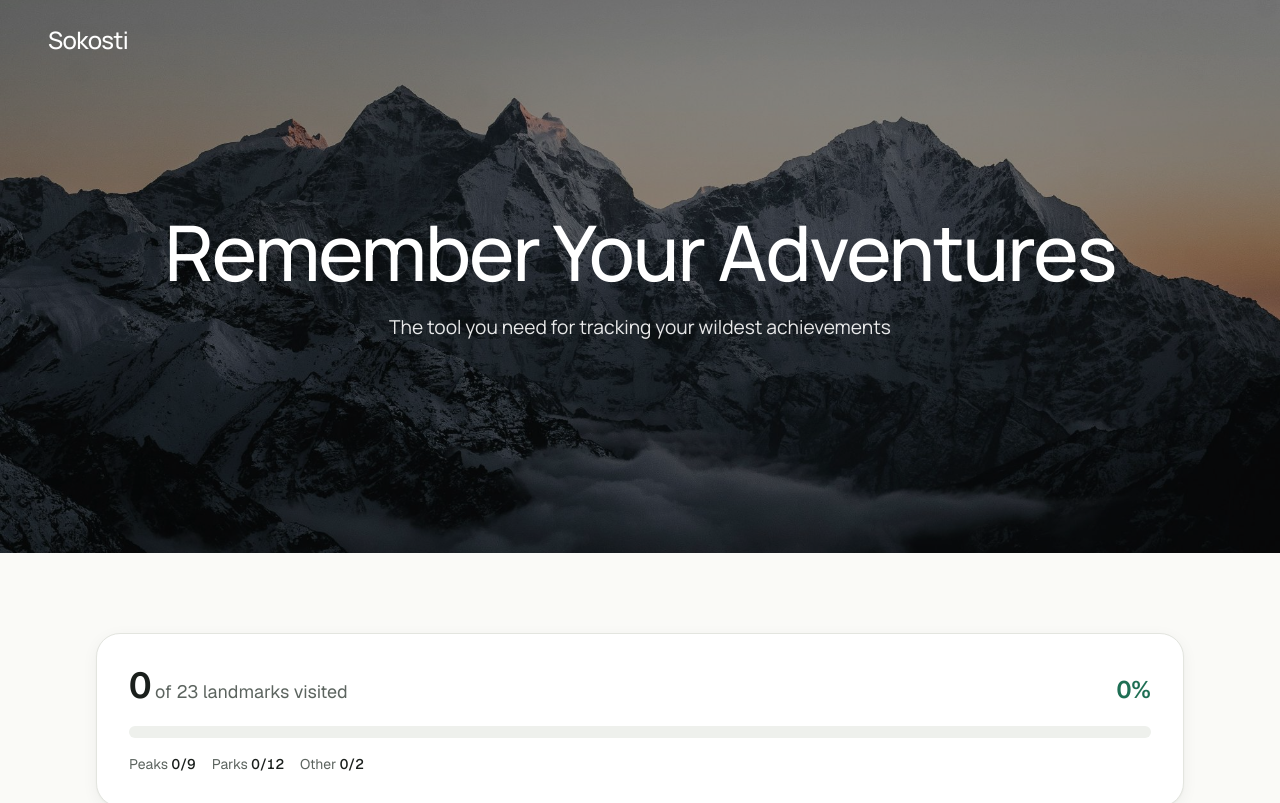
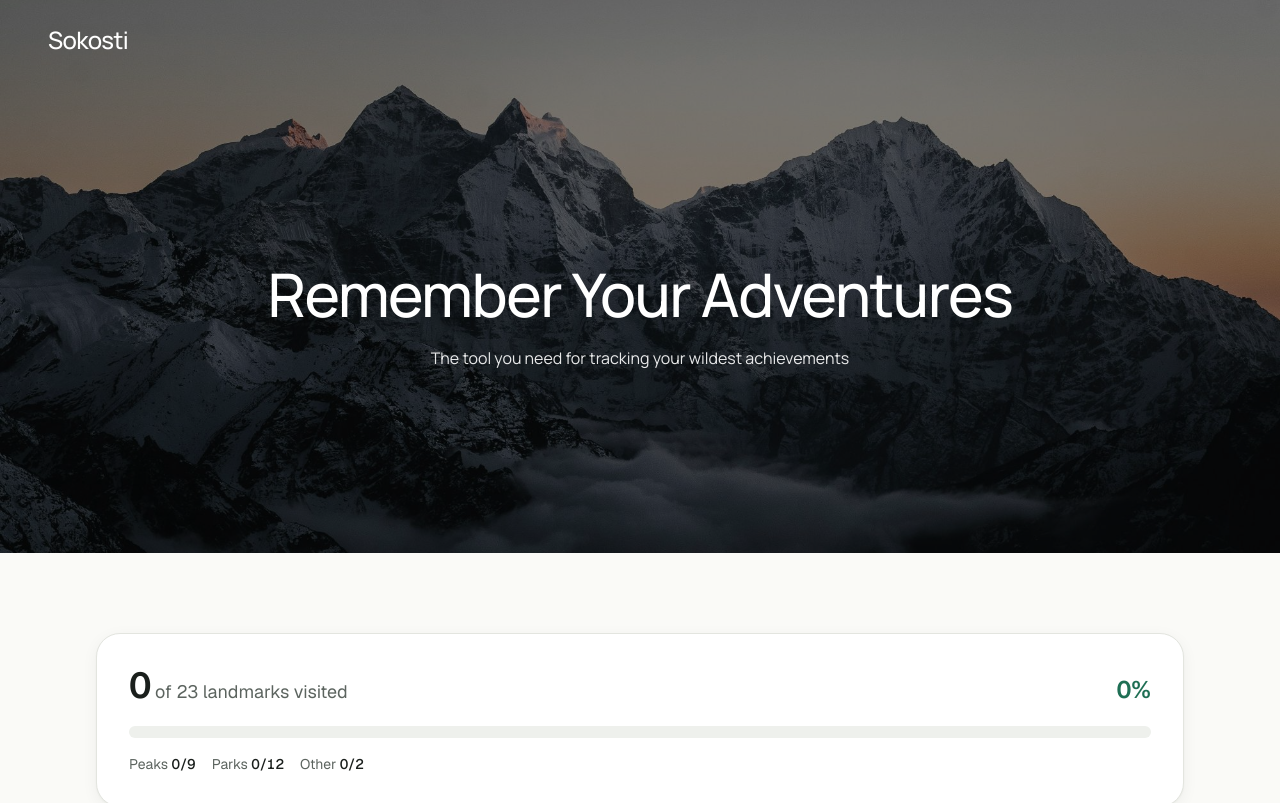
Before and after one commit to davidstrbian/landmark-app, a Next.js app: page / in a window 1280 px wide. Shown: the top 803 px of the page. Built offline with nearby package versions, Linux system fonts and the light colour scheme.

Commit message:
Match hero to Squarespace reference
Smaller heading and tagline, 50% tint, and text centred in the space
below the header.

Co-Authored-By: Claude Opus 5.5 <noreply@anthropic.com>
Claude-Session: https://claude.ai/code/session_01GT8wKyKBeJVeQxkyZeicfX

```diff
--- a/components/Hero.tsx
+++ b/components/Hero.tsx
@@ -3,11 +3,12 @@ import heroImage from "@/public/images/hero.jpg";
 
 // Full-width opening banner with a fixed 1585×685 shape at every screen
 // width; the photo is cropped to fill it. On narrow screens a minimum height
-// keeps the text clear of the header. The header overlays its top edge.
+// keeps the text clear of the header. The header overlays its top edge, so
+// pt-20 (the header height) centres the text in the space below it.
 export function Hero() {
   return (
     <section
-      className="relative isolate flex aspect-[1585/685] min-h-[26rem] w-full items-center justify-center overflow-hidden px-6 text-center text-white"
+      className="relative isolate flex aspect-[1585/685] min-h-[26rem] w-full items-center justify-center overflow-hidden px-6 pt-20 text-center text-white"
     >
       <Image
         src={heroImage}
@@ -19,17 +20,17 @@ export function Hero() {
         className="-z-20 object-cover"
       />
       {/* Darkens the photo so the white text stays readable. */}
-      <div aria-hidden="true" className="absolute inset-0 -z-10 bg-black/45" />
+      <div aria-hidden="true" className="absolute inset-0 -z-10 bg-black/50" />
 
       <div>
         {/* Wide windows (aspect ratio 3:2 or wider) fit the heading on one
             line; narrower windows break it after "Your". Font sizes scale with
             the window width, like the image does. */}
-        <h1 className="font-heading text-[clamp(2.5rem,8vw,5rem)] font-medium leading-[1.05] tracking-tight wide:whitespace-nowrap wide:text-[clamp(2.5rem,6vw,7rem)]">
+        <h1 className="font-heading text-[clamp(2.25rem,6.25vw,4rem)] font-medium leading-[1.05] tracking-tight wide:whitespace-nowrap wide:text-[clamp(2.25rem,4.7vw,5.5rem)]">
           Remember Your
           <br className="wide:hidden" /> Adventures
         </h1>
-        <p className="mx-auto mt-5 max-w-md font-heading text-[clamp(1.125rem,1.5vw,1.5rem)] text-white/90 text-pretty wide:max-w-none">
+        <p className="mx-auto mt-5 max-w-sm font-heading text-[clamp(1rem,1.1vw,1.25rem)] text-white/90 text-pretty wide:max-w-none">
           The tool you need for tracking your wildest achievements
         </p>
       </div>
```
